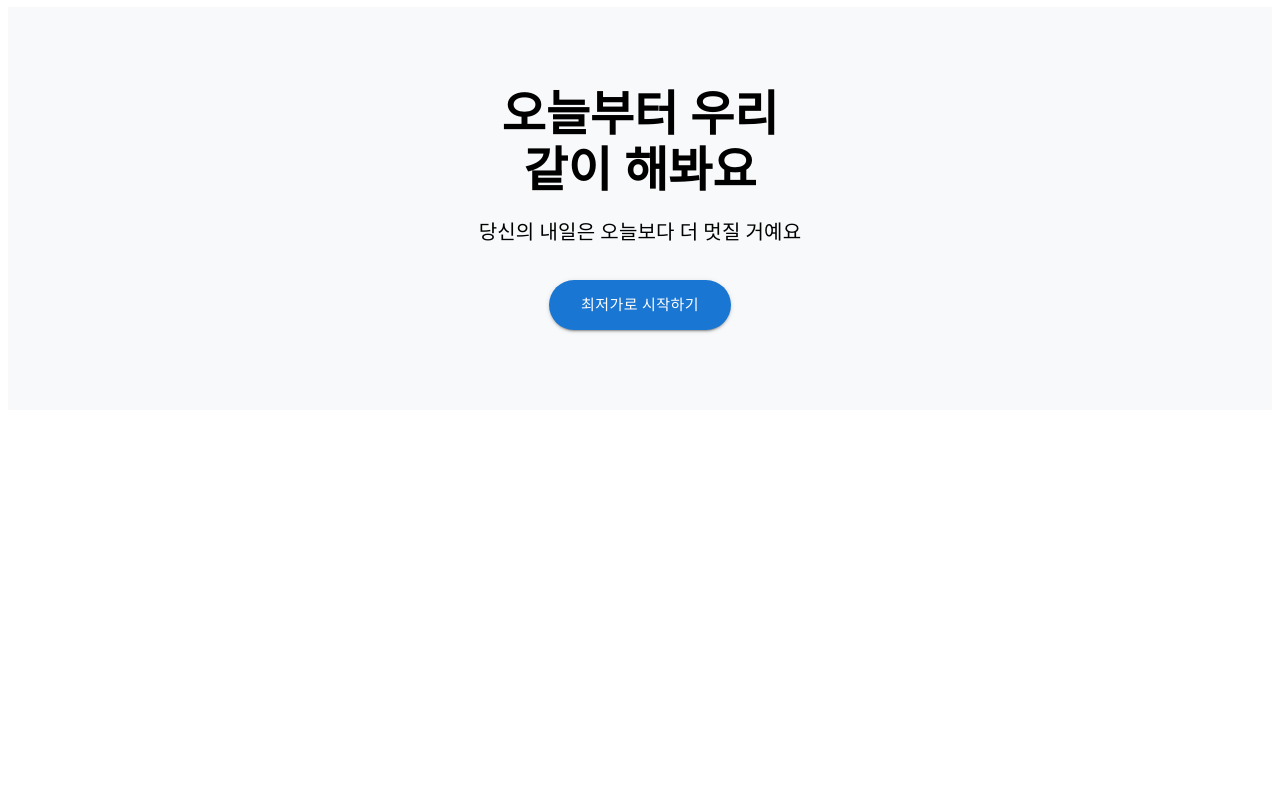
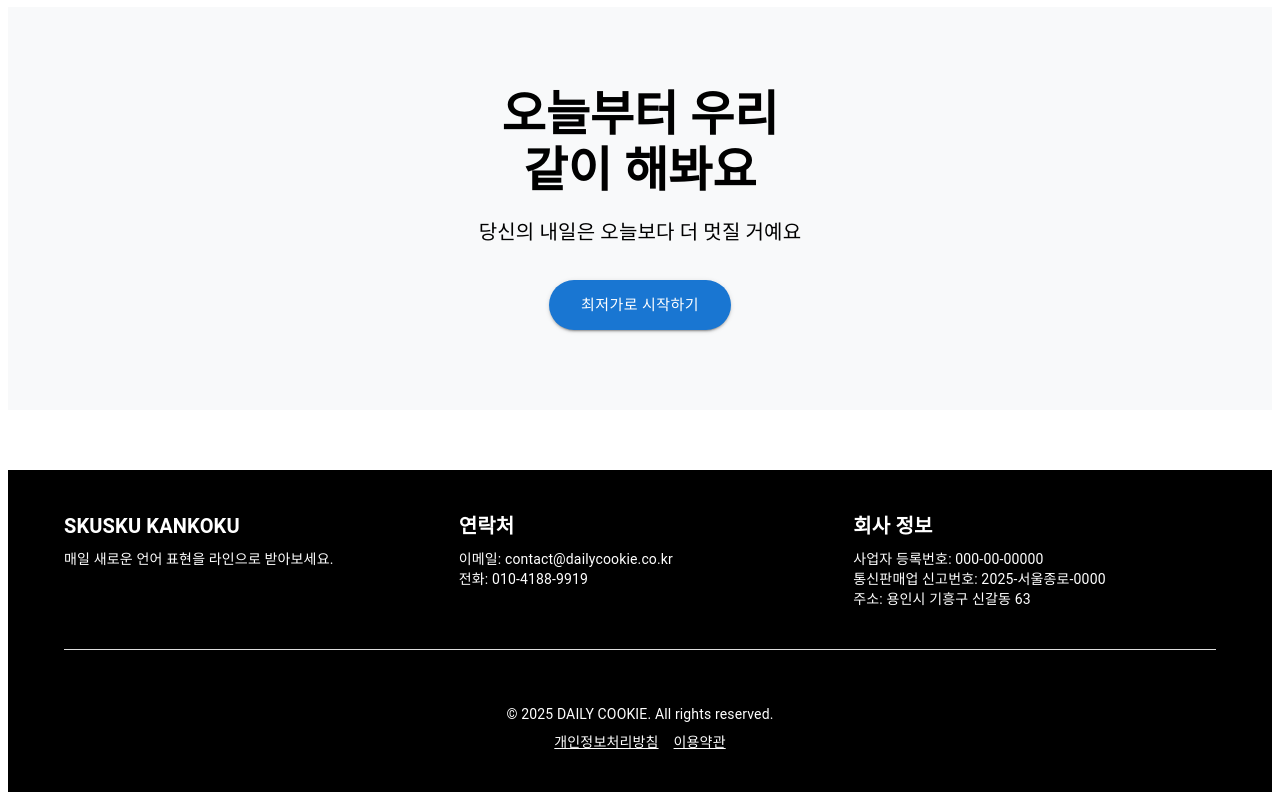
Before and after one commit to MarineYang/sukusuku_kankoku, a Next.js app in the folder frontend/: page / in a window 1280 px wide. Shown: the part 1352-2152 px from the top of the page. Before the commit the page ends 1770 px from the top, so only its background shows below. Built offline with nearby package versions, Linux system fonts and the light colour scheme.

Commit message:
footer 작업 완료 .

```diff
--- /dev/null
+++ b/frontend/app/components/footer.tsx
@@ -0,0 +1,72 @@
+import { Container, Grid, Typography } from "@mui/material";
+
+export default function Footer() {
+    return (
+        <footer className="footer-section" style={{ backgroundColor: 'black', padding: '40px 0', marginTop: '60px' }}>
+        <Container>
+          <Grid container spacing={4}>
+            <Grid item xs={12} md={4}>
+              <Typography style={{ color: 'white' }} variant="h6" component="h3" gutterBottom>
+                <strong>SKUSKU KANKOKU</strong>
+              </Typography>
+              <Typography style={{ color: 'white' }} variant="body2" color="text.secondary">
+                매일 새로운 언어 표현을 라인으로 받아보세요.
+              </Typography>
+            </Grid>
+
+            <Grid item xs={12} md={4}>
+              <Typography style={{ color: 'white' }} variant="h6" component="h3" gutterBottom>
+                <strong>연락처</strong>
+              </Typography>
+              <Typography style={{ color: 'white' }} variant="body2" color="text.secondary">
+                이메일: contact@dailycookie.co.kr<br />
+                전화: 010-4188-9919
+              </Typography>
+            </Grid>
+
+            <Grid item xs={12} md={4}>
+              <Typography style={{ color: 'white' }} variant="h6" component="h3" gutterBottom>
+                <strong>회사 정보</strong>
+              </Typography>
+              <Typography style={{ color: 'white' }} variant="body2" color="text.secondary">
+                사업자 등록번호: 000-00-00000<br />
+                통신판매업 신고번호: 2025-서울종로-0000<br />
+                주소: 용인시 기흥구 신갈동 63
+              </Typography>
+            </Grid>
+          </Grid>
+
+          <div style={{ marginTop: '40px', borderTop: '1px solid #ddd', paddingTop: '20px', textAlign: 'center' }}>
+            <Grid container spacing={2} justifyContent="center" sx={{ mb: 2 }}>
+              <Grid item>
+                <a href="https://linkedin.com" target="_blank" rel="noopener noreferrer" style={{ color: 'white', margin: '0 10px' }}>
+                  <i className="fab fa-linkedin"></i>
+                </a>
+              </Grid>
+              <Grid item>
+                <a href="https://instagram.com" target="_blank" rel="noopener noreferrer" style={{ color: 'white', margin: '0 10px' }}>
+                  <i className="fab fa-instagram"></i>
+                </a>
+              </Grid>
+              <Grid item>
+                <a href="https://line.me" target="_blank" rel="noopener noreferrer" style={{ color: 'white', margin: '0 10px' }}>
+                  <i className="fab fa-line"></i>
+                </a>
+              </Grid>
+            </Grid>
+            <Typography style={{ color: 'white' }} variant="body2" color="text.secondary">
+              &copy; {new Date().getFullYear()} DAILY COOKIE. All rights reserved.
+            </Typography>
+            <Typography style={{ color: 'white' }} variant="body2" color="text.secondary" sx={{ mt: 1 }}>
+              <a href="/privacy-policy" style={{ color: 'white', textDecoration: 'underline', marginRight: '15px' }}>
+                개인정보처리방침
+              </a>
+              <a href="/terms-of-service" style={{ color: 'white', textDecoration: 'underline' }}>
+                이용약관
+              </a>
+            </Typography>
+          </div>
+        </Container>
+      </footer>
+    );
+}
--- a/frontend/app/layout.tsx
+++ b/frontend/app/layout.tsx
@@ -2,6 +2,7 @@ import type { Metadata } from "next";
 import { Geist, Geist_Mono } from "next/font/google";
 import "./globals.css";
 import Link from "next/link";
+import Footer from "./components/footer";
 
 const geistSans = Geist({
   variable: "--font-geist-sans",
@@ -41,6 +42,7 @@ export default function RootLayout({
           </div>
         </div>
         {children}
+        <Footer />
       </body>
     </html>
   );
--- a/frontend/app/page.tsx
+++ b/frontend/app/page.tsx
@@ -2,6 +2,7 @@ import React from 'react';
 import { Container, Typography, Button, Grid, Card, CardContent, CardMedia } from '@mui/material';
 import styled from 'styled-components';
 import FeatureCard from './components/feature_card';
+import Footer from './components/footer';
 const images = [
   "/images/example1.jpg",
   "/images/example2.jpg",
```
Also changed, not shown: frontend/images/jp_product_1.jpg (added).
